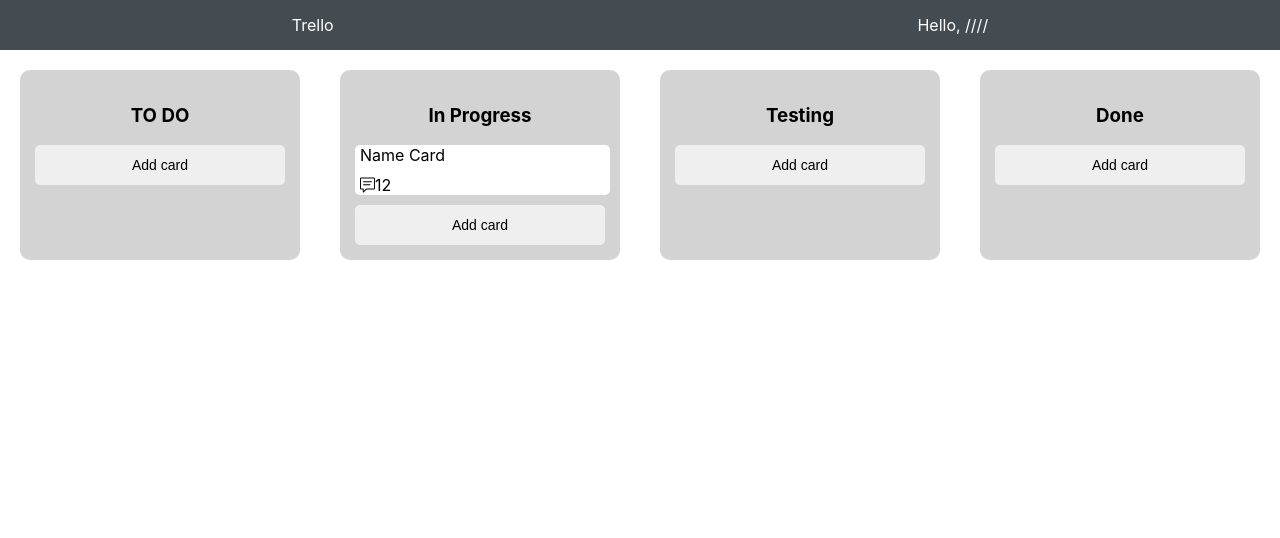
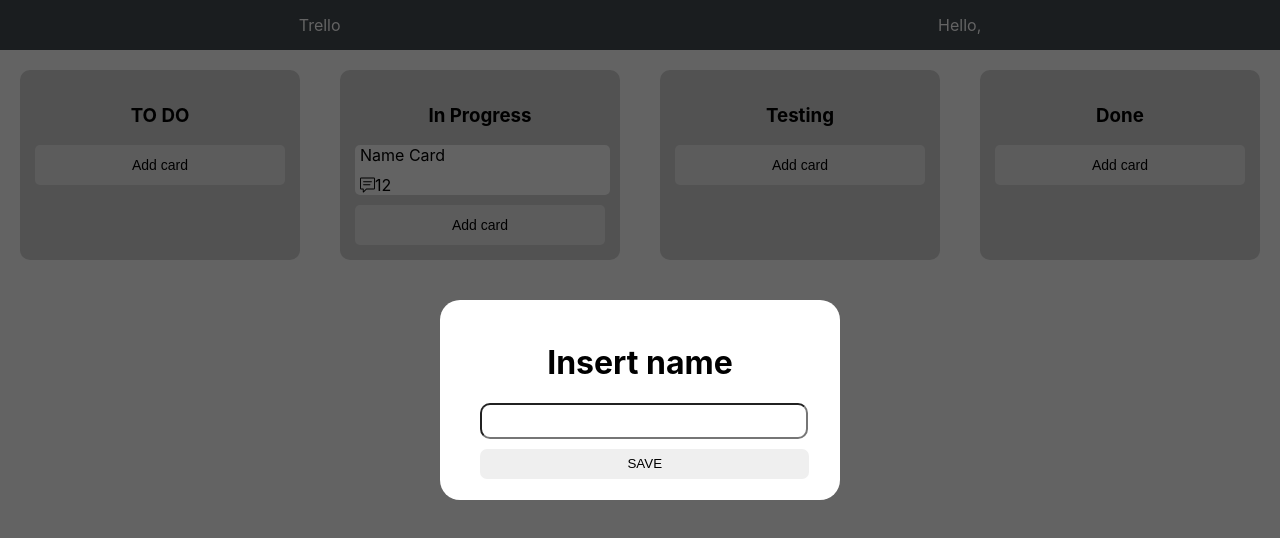
Before and after one commit to Fantazer21/Pur, a React (Create React App) app: page / in a window 1280 px wide. Shown: the top 538 px of the page. Built offline with nearby package versions, Linux system fonts and the light colour scheme.

Commit message:
Add registration modal.

```diff
--- a/src/App.tsx
+++ b/src/App.tsx
@@ -1,13 +1,21 @@
-import React from 'react';
+import React, {useState} from 'react';
 import './App.css';
 import Header from './ui/header/Header';
 import Main from "./ui/main/Main";
+import ModalGreeting from "./ui/modals/modalGreeting/modalGreeting";
 
 function App() {
+    const [registrationName, setRegistrationName] = useState('')
+
+    const addNameUser = (name: string) => {
+        setRegistrationName(name)
+    };
+
   return (
     <div className="App">
-            <Header/>
+            <Header name={registrationName}/>
             <Main/>
+        { registrationName == '' ? <ModalGreeting setUser={addNameUser} /> : null }
     </div>
   );
 }
--- a/src/ui/header/Header.tsx
+++ b/src/ui/header/Header.tsx
@@ -1,11 +1,15 @@
 import React from 'react';
 import s from './styles.module.css'
 
-function Header() {
+type HeaderPropsType = {
+    name: string
+}
+
+function Header(props: HeaderPropsType) {
     return (
         <div className={s.header}>
             <div>Trello</div>
-            <div>Hello, ////</div>
+            <div>Hello, {props.name}</div>
         </div>
     );
 }
--- /dev/null
+++ b/src/ui/modals/modalGreeting/modalGreeting.tsx
@@ -0,0 +1,23 @@
+import React, {useState} from 'react';
+import s from './styles.module.css'
+
+type ModalPropsType = {
+    setUser: (name: string) => void
+}
+
+const ModalGreeting = (props: ModalPropsType) => {
+    const [name, setName] = useState('')
+    return (
+        <div className={s.modalGreeting}>
+            <div className={s.modalContent}>
+                <h1>Insert name</h1>
+                <div>
+                    <input type='text'  className={s.input} onChange={(e) => setName(e.currentTarget.value)}/>
+                    <button className={s.button} onClick={() => props.setUser(name)}>SAVE</button>
+                </div>
+            </div>
+        </div>
+    );
+};
+
+export default ModalGreeting;
--- /dev/null
+++ b/src/ui/modals/modalGreeting/styles.module.css
@@ -0,0 +1,38 @@
+.modalGreeting {
+    width: 100vw;
+    height: 100vh;
+    position: fixed ;
+    top: 0;
+    left: 0;
+    display: flex;
+    align-items: center;
+    justify-content: center;
+    background-color: rgba(0, 0, 0, 0.61);
+}
+.modalContent {
+    border-radius: 20px;
+    width: 400px;
+    height: 200px;
+    display: flex;
+    flex-direction: column;
+    align-items: center;
+    justify-content: center;
+    background-color: white;
+
+}
+.input {
+    /*border: none;*/
+    border-radius: 10px;
+    height: 30px;
+    font-size: 20px;
+    outline: none;
+    margin-bottom: 10px;
+    width: 100%;
+}
+.button {
+    border-radius: 7px;
+    border: none;
+    cursor: pointer;
+    width: 103%;
+    height: 30px;
+}
```
